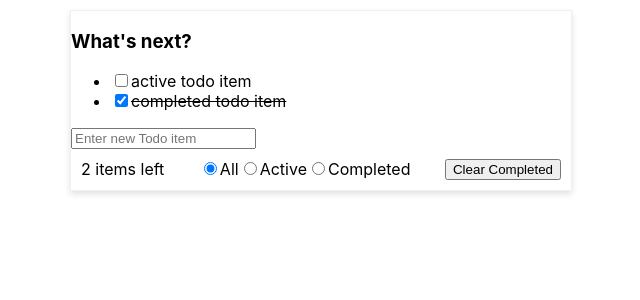
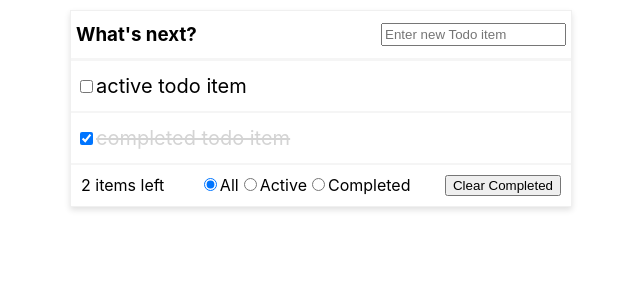
Before and after one commit to kgpoj/happyHomework, a React (Create React App) app in the folder todo-list/: page / in a window 1280 px wide. Shown: the top 300 px of the page, without its empty margins (319-959 px from the left). Built offline with nearby package versions, Linux system fonts and the light colour scheme.

Commit message:
feat: add list item style

```diff
--- a/todo-list/src/components/EditTodoInput.tsx
+++ b/todo-list/src/components/EditTodoInput.tsx
@@ -1,6 +1,7 @@
 import React from 'react';
 import {updateTodo} from "../api/todoList";
 import Input from "./Input";
+import styled from "styled-components";
 
 interface Props {
     refreshPage: () => void,
@@ -8,6 +9,20 @@ interface Props {
     value: string,
     onChange: (e: React.ChangeEvent<HTMLInputElement>) => void
 }
+
+const StyledWrapper = styled.div`
+  width: 100%;
+  height: 100%;
+  display: flex;
+  justify-content: end;
+
+  & {
+    input {
+      width: 100%;
+      font-size: 20px;
+    }
+  }
+`
 
 function EditTodoInput({refreshPage, todoId, value, onChange}: Props) {
     function saveEditResult(id: number) {
@@ -25,6 +40,7 @@ function EditTodoInput({refreshPage, todoId, value, onChange}: Props) {
         saveEditResult(todoId);
     };
     return (
+        <StyledWrapper>
             <Input
                 type={"text"}
                 value={value}
@@ -35,6 +51,7 @@ function EditTodoInput({refreshPage, todoId, value, onChange}: Props) {
                 autoFocus
                 onBlur={handleBlur}
             />
+        </StyledWrapper>
     );
 }
 
--- a/todo-list/src/components/TodoDetail.tsx
+++ b/todo-list/src/components/TodoDetail.tsx
@@ -1,5 +1,7 @@
 import React, {useState} from 'react';
 import {deleteTodo} from "../api/todoList";
+import styled from "styled-components";
+import deleteImg from '../delete.png'
 
 interface TodoDetailProps {
     todoId: number,
@@ -9,14 +11,42 @@ interface TodoDetailProps {
     completed: boolean
 }
 
-function TodoDetail({ todoId, onDoubleClick, data, refreshPage, completed }: TodoDetailProps) {
+const StyledWrapper = styled.span`
+  display: flex;
+  flex: 1;
+  cursor: pointer;
+
+  span {
+    flex: 1;
+
+    del {
+      color: #d4d4d4;
+    }
+  }
+
+  button {
+    color: transparent;
+    width: 23px;
+    height: 23px;
+    cursor: pointer;
+    background: url(${deleteImg});
+    border: none;
+
+    &:hover {
+      box-shadow: 0 3px 6px 0 rgb(0 0 0 / 12%);
+    }
+
+  }
+`
+
+function TodoDetail({todoId, onDoubleClick, data, refreshPage, completed}: TodoDetailProps) {
     const [onHovering, setOnHovering] = useState(false);
     const handleDelete = (id: number) => {
         deleteTodo(id)
         refreshPage();
     };
     return (
-        <span
+        <StyledWrapper
             onMouseEnter={() => setOnHovering(true)}
             onMouseLeave={() => setOnHovering(false)}
         >
@@ -24,7 +54,7 @@ function TodoDetail({ todoId, onDoubleClick, data, refreshPage, completed }: Tod
                 {completed ? <del>{data}</del> : data}
             </span>
             {onHovering && <button onClick={() => handleDelete(todoId)}>x</button>}
-        </span>
+        </StyledWrapper>
     );
 }
 
--- a/todo-list/src/components/TodoList.tsx
+++ b/todo-list/src/components/TodoList.tsx
@@ -19,6 +19,32 @@ const StyledWrapper = styled.div`
   border: 1px solid rgba(5, 5, 5, 0.06);
   box-shadow: 0 3px 6px 0 rgb(0 0 0 / 12%);
 `;
+
+const Header = styled.h3`
+  border-bottom: 3px solid #f5f5f5;
+  margin: 0;
+  padding: 12px 5px;
+  display: flex;
+  justify-content: space-between;
+`
+
+const List = styled.ul`
+  list-style: none;
+  padding: 0;
+  margin: 0;
+`
+const ListItem = styled.li`
+  height: 50px;
+  padding: 0 5px;
+  border-bottom: 2px solid #f5f5f5;
+  display: flex;
+  align-items: center;
+  font-size: 20px;
+
+  &:hover {
+    box-shadow: 0 3px 6px 0 rgb(0 0 0 / 12%);
+  }
+`
 
 function TodoList() {
     const [dataSource, setDataSource] = useState<TodoItem[]>(mockTodoData);
@@ -52,10 +78,10 @@ function TodoList() {
 
     return (
         <StyledWrapper>
-            <h3>{"What's next?"}</h3>
-            <ul>
+            <Header>{"What's next?"}<NewTodoInput refreshPage={refreshPage}/></Header>
+            <List>
                 {filtered(dataSource).map(({data, status, id},) =>
-                    <li key={id}>
+                    <ListItem key={id}>
                         <TodoCheckbox refreshPage={refreshPage} checked={status === 'completed'} todoId={id}/>
                         {onEditing[id]
                             ?
@@ -74,10 +100,9 @@ function TodoList() {
                                 refreshPage={refreshPage}
                             />
                         }
-                    </li>
+                    </ListItem>
                 )}
-            </ul>
-            <NewTodoInput refreshPage={refreshPage}/>
+            </List>
             <BottomBar todoNum={dataSource.length} onFilter={setFilterOption} refreshPage={refreshPage}/>
         </StyledWrapper>
     );
```
Also changed, not shown: todo-list/src/delete.png (added). Lines whose indentation alone changed are shown as unchanged.
